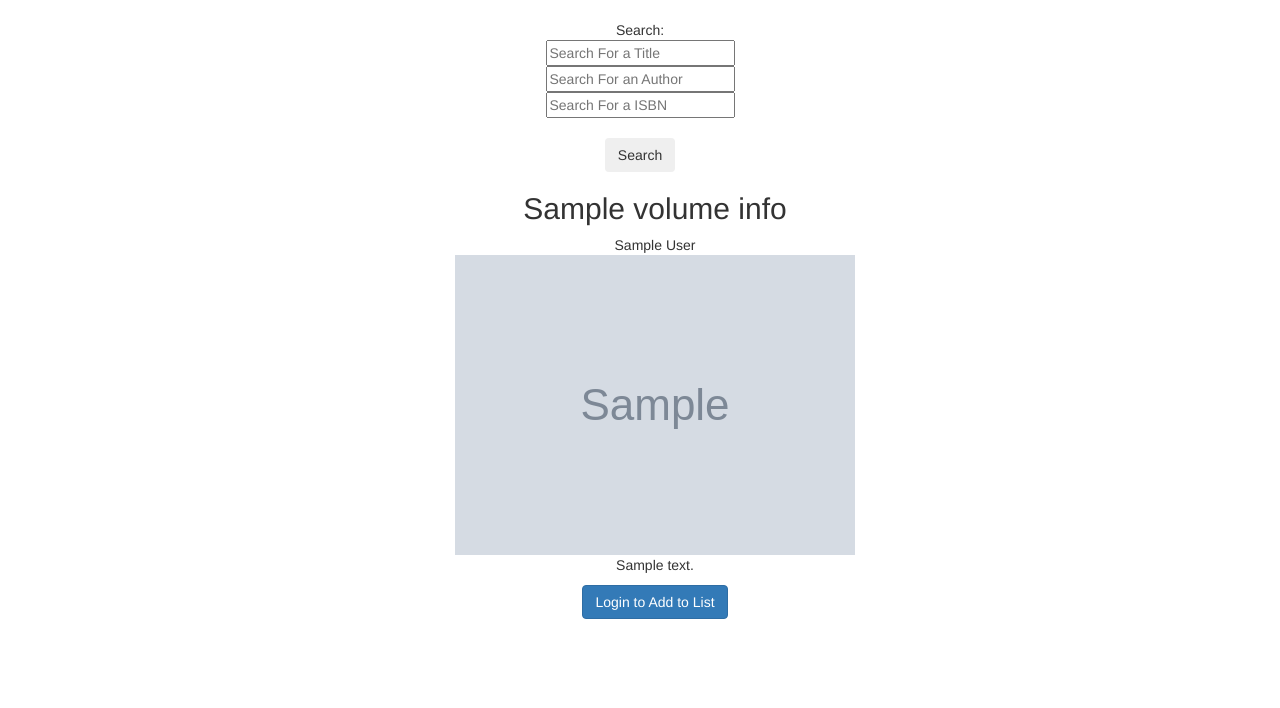
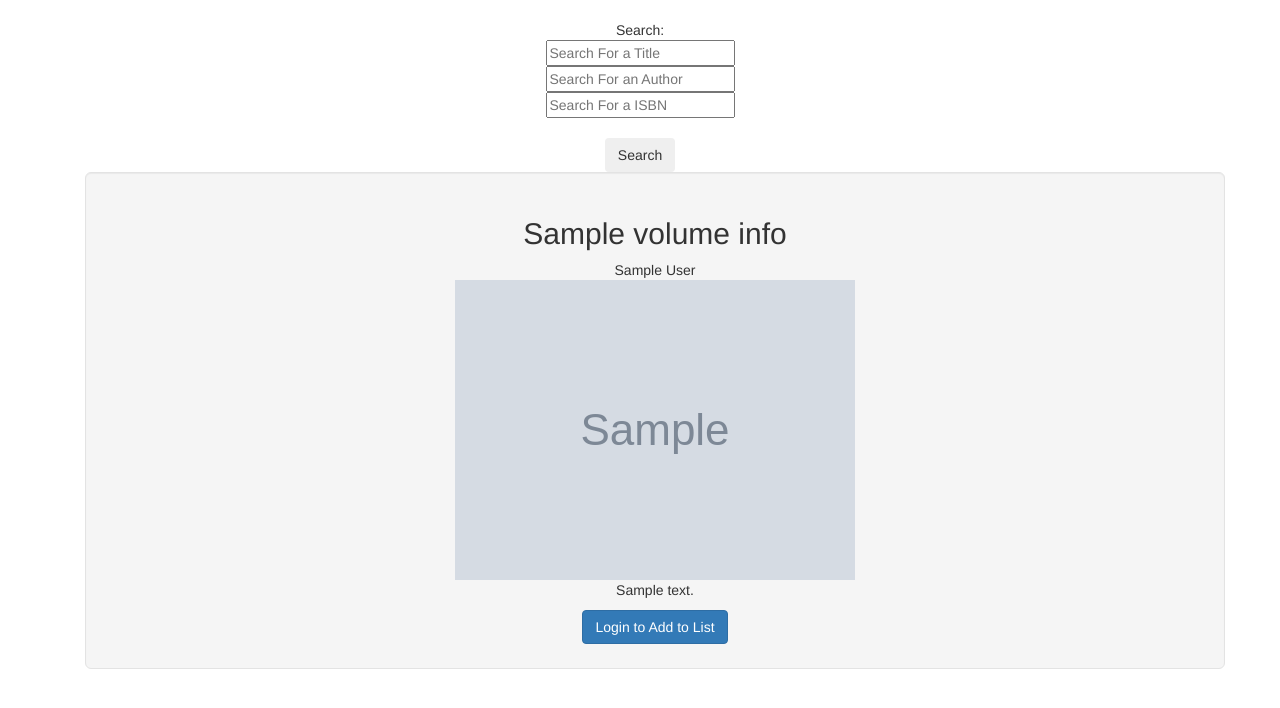
Before and after one commit to caharris0106/database_project, a Python web app: template templates/searchResults.html in a window 1280 px wide. Shown: the part 52-760 px from the top of the page. Run offline with Jinja, Linux system fonts and the light colour scheme; the template is opened without the code that fills it: most values are stand-ins (such as "Sample title", 1, 10 or a date in 2020); grey boxes marked "Sample" are stand-in pictures; some libraries are stand-ins or nearby versions.

Commit message:
change html

```diff
--- a/templates/searchResults.html
+++ b/templates/searchResults.html
@@ -6,7 +6,7 @@
 
   {% for book in books['items'] %}
 
-  <div class="card text-center" >
+  <div class="well well-lg text-center" >
   <!-- style="width: 200rem;"> -->
     <div class="card-header">
       <h2 class='card-title'>{{ book.volumeInfo.title }}</h2>
```
